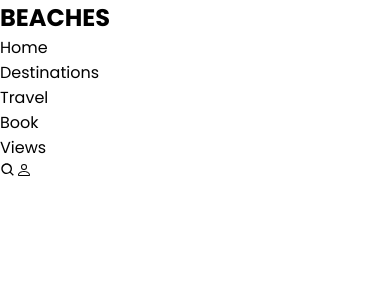
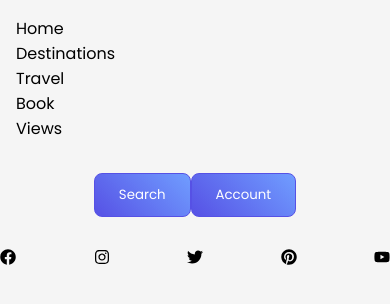
Before and after one commit to Herold1989/travel-website, a React (Create React App) app: page / in a window 390 px wide. Shown: the top 304 px of the page. Built offline with nearby package versions, Linux system fonts and the light colour scheme.

Commit message:
adding navbar stylings

```diff
--- a/src/components/navbar/Navbar.js
+++ b/src/components/navbar/Navbar.js
@@ -1,14 +1,17 @@
 import React from 'react'
-import {BiSearch} from 'react-icons/bi'
-import {BsPerson} from 'react-icons/bs'
+import { BiSearch } from 'react-icons/bi'
+import { BsPerson } from 'react-icons/bs'
+import { HiOutlineMenuAlt4 } from 'react-icons/hi'
+import {FaFacebook, FaInstagram, FaTwitter,FaPinterest, FaYoutube} from 'react-icons/fa'
 
+import './NavbarStyles.css'
 
 function Navbar() {
     return (
         <div className='navbar'>
-        <div className = "logo">
+            <div className="logo">
                 <h2>
-                BEACHES
+                    BEACHES.
                 </h2>
             </div>
             <ul className='nav-menu'>
@@ -19,9 +22,37 @@ function Navbar() {
                 <li>Views</li>
             </ul>
             <div className='nav-icons'>
-            <BiSearch className='icon'/>
-            <BsPerson className='icon'/>
+                <BiSearch className='icon' />
+                <BsPerson className='icon' />
             </div>
+            <div className='hamburger'>
+                <HiOutlineMenuAlt4 className='icon' />
+            </div>
+
+            <div className='mobile-menu'>
+                <ul className="mobile-nav">
+                    <li>Home</li>
+                    <li>Destinations</li>
+                    <li>Travel</li>
+                    <li>Book</li>
+                    <li>Views</li>
+                </ul>
+                <div className='mobile-menu-bottom'>
+                    <div className='menu-icons'>
+                        <button>Search</button>
+                        <button>Account</button>
+
+                    </div>
+                    <div className='social-icons'>
+                        <FaFacebook className='icon' />
+                        <FaInstagram className='icon' />
+                        <FaTwitter className='icon' />
+                        <FaPinterest className='icon' />
+                        <FaYoutube className='icon' />
+                    </div>
+                </div>
+            </div>
+
         </div>
     )
 }
--- a/src/components/navbar/NavbarStyles.css
+++ b/src/components/navbar/NavbarStyles.css
@@ -0,0 +1,75 @@
+.navbar {
+    width: 100%;
+    height: 80px;
+    display: flex;
+    justify-content: space-between;
+    align-items: center;
+    padding: 0 1rem;
+    z-index: 2;
+}
+
+.nav-menu {
+    display: flex;
+
+}
+
+li {
+    padding: 0 1rem;
+}
+
+
+.hamburger {
+    display: none;
+    /* padding: 1rem; */
+}
+
+.mobile-menu {
+    display: none;
+}
+
+
+@media screen and (max-width: 940px){
+
+    .mobile-menu {
+        display: flex;
+        flex-direction: column;
+        width: 100%;
+        top: 0;
+        left: 0;
+        position: absolute;
+        justify-content: space-between;
+         /* align-items: center; */
+        /* color: rgba(255,255,255,0.95); */
+        background-color: whitesmoke;
+        transition: 0.3s;
+    }
+
+    .mobile-nav {
+        margin:  1rem 0;
+    }
+
+    .mobile-menu-bottom {
+        width: 100%;
+        text-align: center;
+        padding: 1rem 0;
+    }
+
+    .social-icons {
+        display: flex;
+        justify-content: space-between;
+        margin: 2rem 0;
+    }
+
+    .nav-menu {
+        display: none;
+    }
+
+    .nav-icons {
+        display: none;
+    }
+
+
+    .hamburger {
+        display: block;
+    }
+}
--- a/src/index.css
+++ b/src/index.css
@@ -40,13 +40,13 @@ h2 {
 }
 
 button {
-  background-image: linear-gradient(45deq,var(--primary-dark) 0%, var(--primary-light) 100%);
+  background-image: linear-gradient(45deg,var(--primary-dark) 0%, var(--primary-light) 100%);
   border: 1px solid var(--primary-dark);
-  color: #ffffff;
-  padding: 0.7rem 1.5rem;
+  color: #fff;
+  padding: .7rem 1.5rem;
   border-radius: 8px;
   cursor: pointer;
-  font-family: "Poppins", sans-serif;
+  font-family: 'Poppins', sans-serif;
 }
 
 
```
Also changed, not shown: 1 other file (tests, documents, lock files or other folders). Lines whose indentation alone changed are shown as unchanged.
